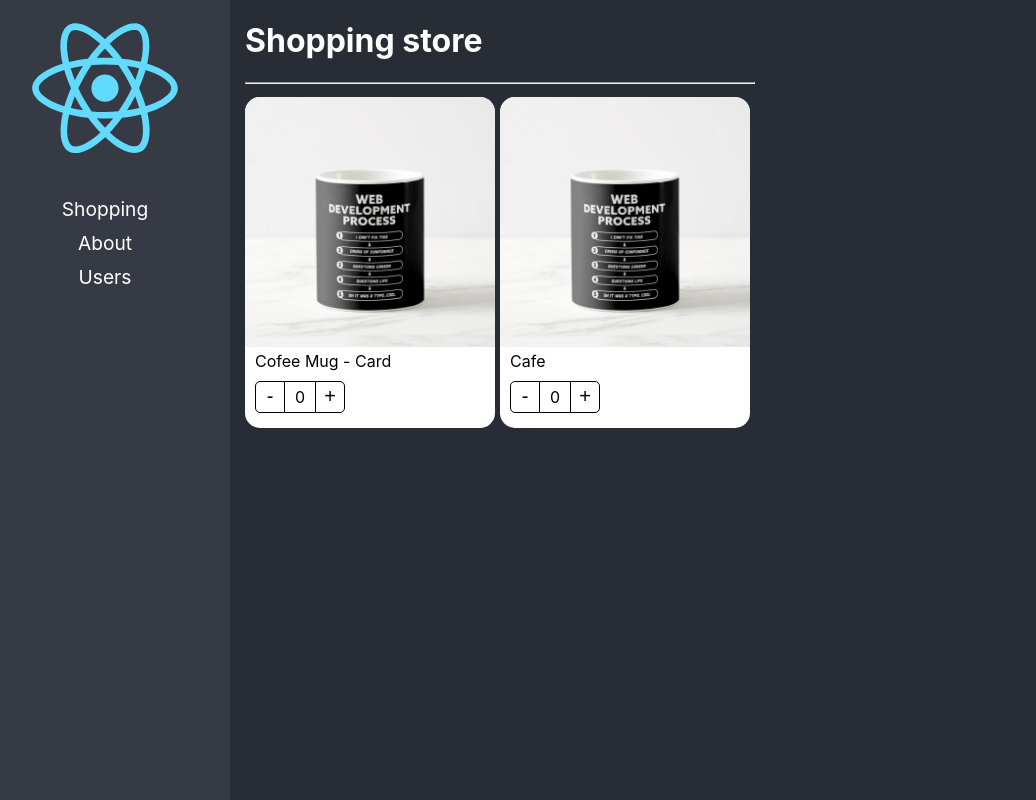
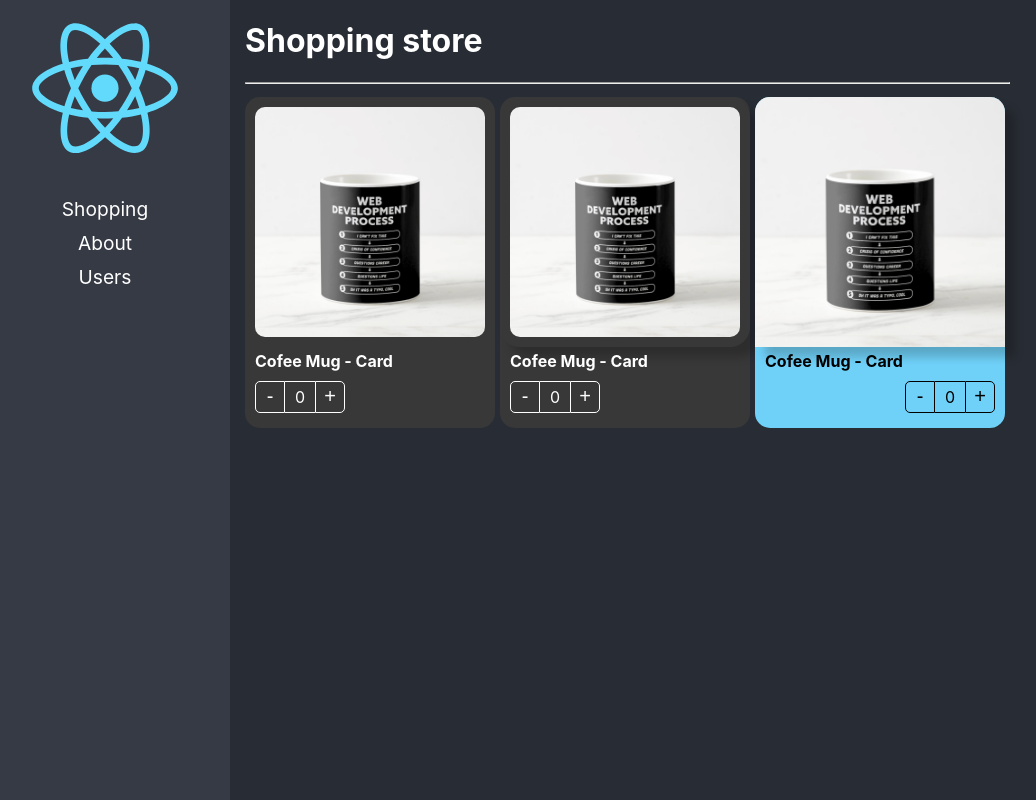
Before and after one commit to tlacalv/react-adv, a React (Vite) app: page /home in a window 1280 px wide. Shown: the whole page, without its empty margins (20-1056 px from the left). Built offline with nearby package versions, Linux system fonts and the light colour scheme.

Commit message:
Component Extend Styles Ready

```diff
--- a/src/02-component-patterns/components/ProductButtons.tsx
+++ b/src/02-component-patterns/components/ProductButtons.tsx
@@ -1,14 +1,23 @@
 import styles from "../styles/styles.module.css";
-import { useContext } from "react";
+import { CSSProperties, useContext } from "react";
 import { ProductContext } from "./ProductCard";
 
-export const ProductButtons = () => {
-  const {increaseBy, counter} = useContext(ProductContext);
+export interface Props {
+  className?: string;
+  style?: CSSProperties;
+}
+
+export const ProductButtons = ({ className, style }: Props) => {
+  const { increaseBy, counter } = useContext(ProductContext);
   return (
-    <div className={styles.buttonsContainer}>
-        <button className={styles.buttonMinus} onClick={()=>increaseBy(-1)}>-</button>
-        <div className={styles.countLabel}>{counter}</div>
-        <button className={styles.buttonAdd} onClick={()=>increaseBy(1)}>+</button>
-      </div>
-  )
-}
+    <div className={`${styles.buttonsContainer} ${className}`} style={style}>
+      <button className={styles.buttonMinus} onClick={() => increaseBy(-1)}>
+        -
+      </button>
+      <div className={styles.countLabel}>{counter}</div>
+      <button className={styles.buttonAdd} onClick={() => increaseBy(1)}>
+        +
+      </button>
+    </div>
+  );
+};
--- a/src/02-component-patterns/components/ProductCard.tsx
+++ b/src/02-component-patterns/components/ProductCard.tsx
@@ -1,6 +1,6 @@
 import { useProduct } from "../hooks/useProduct";
-import { ProductCardProps, ProductContextProps } from "../interfaces/interfaces";
-import { createContext } from "react";
+import { Product, ProductContextProps } from "../interfaces/interfaces";
+import { createContext, CSSProperties, ReactElement } from "react";
 import styles from "../styles/styles.module.css";
 
 
@@ -8,8 +8,14 @@
 export const ProductContext = createContext({} as ProductContextProps)
 const {Provider} = ProductContext
 
+export interface Props {
+  product: Product;
+  children?: ReactElement | ReactElement[];
+  className?: string;
+  style?: CSSProperties
+}
 
-export const ProductCard = ({ children, product }: ProductCardProps) => {
+export const ProductCard = ({ children, product, className, style }: Props) => {
   const { counter, increaseBy } = useProduct();
 
   return (
@@ -18,7 +24,7 @@
       increaseBy,
       product
     }}>
-      <div className={styles.productCard}>
+      <div className={`${styles.productCard} ${className}`} style={style}>
         {children}
       </div>
     </Provider>
--- a/src/02-component-patterns/components/ProductImage.tsx
+++ b/src/02-component-patterns/components/ProductImage.tsx
@@ -1,22 +1,32 @@
-import { useContext } from "react";
+import { CSSProperties, useContext } from "react";
 import { ProductContext } from "./ProductCard";
 import noImage from "../assets/no-image.jpg";
 import styles from "../styles/styles.module.css";
 
+export interface Props {
+  img?: string;
+  className?: string;
+  style?: CSSProperties;
+}
 
-export const ProductImage = ({img = ''}) => {
+export const ProductImage = ({ img = "", className, style }: Props) => {
   const { product } = useContext(ProductContext);
   let imgToShow: string;
 
-  if(img) {
-    imgToShow = img
-  }else if(product.img) {
-    imgToShow = product.img
-  }else {
-    imgToShow = noImage
+  if (img) {
+    imgToShow = img;
+  } else if (product.img) {
+    imgToShow = product.img;
+  } else {
+    imgToShow = noImage;
   }
 
   return (
-    <img className={styles.productImg} src={imgToShow} alt="Product Image"></img>
-  )
-}
+    <img
+      className={`${styles.productImg} ${className}`}
+      src={imgToShow}
+      alt="Product Image"
+      style={style}
+    ></img>
+  );
+};
--- a/src/02-component-patterns/components/ProductTitle.tsx
+++ b/src/02-component-patterns/components/ProductTitle.tsx
@@ -1,12 +1,19 @@
-import { useContext } from "react"
-import { ProductContext } from "./ProductCard"
+import { CSSProperties, useContext } from "react";
+import { ProductContext } from "./ProductCard";
 import styles from "../styles/styles.module.css";
 
+export interface Props {
+  title?: string;
+  className?: string;
+  style?: CSSProperties;
+}
 
-export const ProductTitle = ({title}:{title?:string}) => {
-  const {product} = useContext(ProductContext)
+export const ProductTitle = ({ title, className, style }: Props) => {
+  const { product } = useContext(ProductContext);
 
   return (
-    <span className={styles.productDescription}>{title ? title: product.title}</span>
-  )
-}
+    <span className={`${styles.productDescription} ${className}`} style={style}>
+      {title ? title : product.title}
+    </span>
+  );
+};
--- a/src/02-component-patterns/components/index.ts
+++ b/src/02-component-patterns/components/index.ts
@@ -1,4 +1,4 @@
-import { ProductCardHOCProps, ProductCardProps } from "../interfaces/interfaces";
+import { ProductCardHOCProps } from "../interfaces/interfaces";
 import { ProductCard as ProductCardHOC} from "./ProductCard";
 import { ProductButtons } from "./ProductButtons";
 import { ProductImage } from "./ProductImage";
--- a/src/02-component-patterns/pages/ShoppingPage.tsx
+++ b/src/02-component-patterns/pages/ShoppingPage.tsx
@@ -1,37 +1,70 @@
-import { ProductButtons, ProductCard, ProductImage, ProductTitle } from "../components"
+import {
+  ProductButtons,
+  ProductCard,
+  ProductImage,
+  ProductTitle,
+} from "../components";
+import "../styles/custom-styles.css";
 
 const product = {
-  id: '1',
-  title: 'Cofee Mug - Card',
-  img: './coffee-mug.png'
-}
-
+  id: "1",
+  title: "Cofee Mug - Card",
+  img: "./coffee-mug.png",
+};
 
 export const ShoppingPage = () => {
   return (
     <div>
-
       <h1>Shopping store</h1>
       <hr></hr>
-      <div style={{
-        display: 'flex',
-        flexDirection: 'row',
-        flexWrap: 'wrap'
-      }}>
-
-        <ProductCard product={product}>
-          <ProductCard.Image />
-          <ProductCard.Title />
-          <ProductCard.Buttons />
+      <div
+        style={{
+          display: "flex",
+          flexDirection: "row",
+          flexWrap: "wrap",
+        }}
+      >
+        <ProductCard product={product} className="bg-dark text-white">
+          <ProductCard.Image className="custom-image" />
+          <ProductCard.Title className="text-bold" />
+          <ProductCard.Buttons className="custom-buttons" />
         </ProductCard>
 
-        <ProductCard product={product}>
-          <ProductImage />
-          <ProductTitle title={'Cafe'} />
-          <ProductButtons />
+        <ProductCard product={product} className="bg-dark text-white">
+          <ProductImage
+            className="custom-image"
+            style={{
+              boxShadow: "10px 10px 10px rgba(0,0,0,.2)",
+            }}
+          />
+          <ProductTitle className="text-bold" />
+          <ProductButtons className="custom-buttons" />
         </ProductCard>
 
+        <ProductCard
+          product={product}
+          style={{
+            backgroundColor: "#70d1f8",
+          }}
+        >
+          <ProductImage
+            style={{
+              boxShadow: "10px 10px 10px rgba(0,0,0,.2)",
+            }}
+          />
+          <ProductTitle
+            style={{
+              fontWeight: "bold",
+            }}
+          />
+          <ProductButtons
+            style={{
+              display: "flex",
+              justifyContent: "end",
+            }}
+          />
+        </ProductCard>
       </div>
     </div>
-  )
-}
+  );
+};
--- /dev/null
+++ b/src/02-component-patterns/styles/custom-styles.css
@@ -0,0 +1,19 @@
+.bg-dark {
+  background-color: rgb(56,56,56);
+}
+.text-white {
+  color: white;
+}
+.text-bold {
+  font-weight: bold;
+}
+.custom-image {
+  padding: 10px;
+  border-radius: 20px;
+  width: calc(100% - 20px);
+}
+
+.custom-buttons button, .custom-buttons div{
+  color: white;
+  border-color: white;
+}
--- a/src/index.css
+++ b/src/index.css
@@ -8,7 +8,6 @@
   -webkit-font-smoothing: antialiased;
   -moz-osx-font-smoothing: grayscale;
 }
-
 code {
   font-family: source-code-pro, Menlo, Monaco, Consolas, 'Courier New',
     monospace;
--- a/vite.config.ts
+++ b/vite.config.ts
@@ -3,6 +3,5 @@
 
 // https://vitejs.dev/config/
 export default defineConfig({
-  plugins: [react()],
-  base: './public'
+  plugins: [react()]
 })
```
Also changed, not shown: src/02-component-patterns/interfaces/interfaces.ts (+9 -10 lines).
